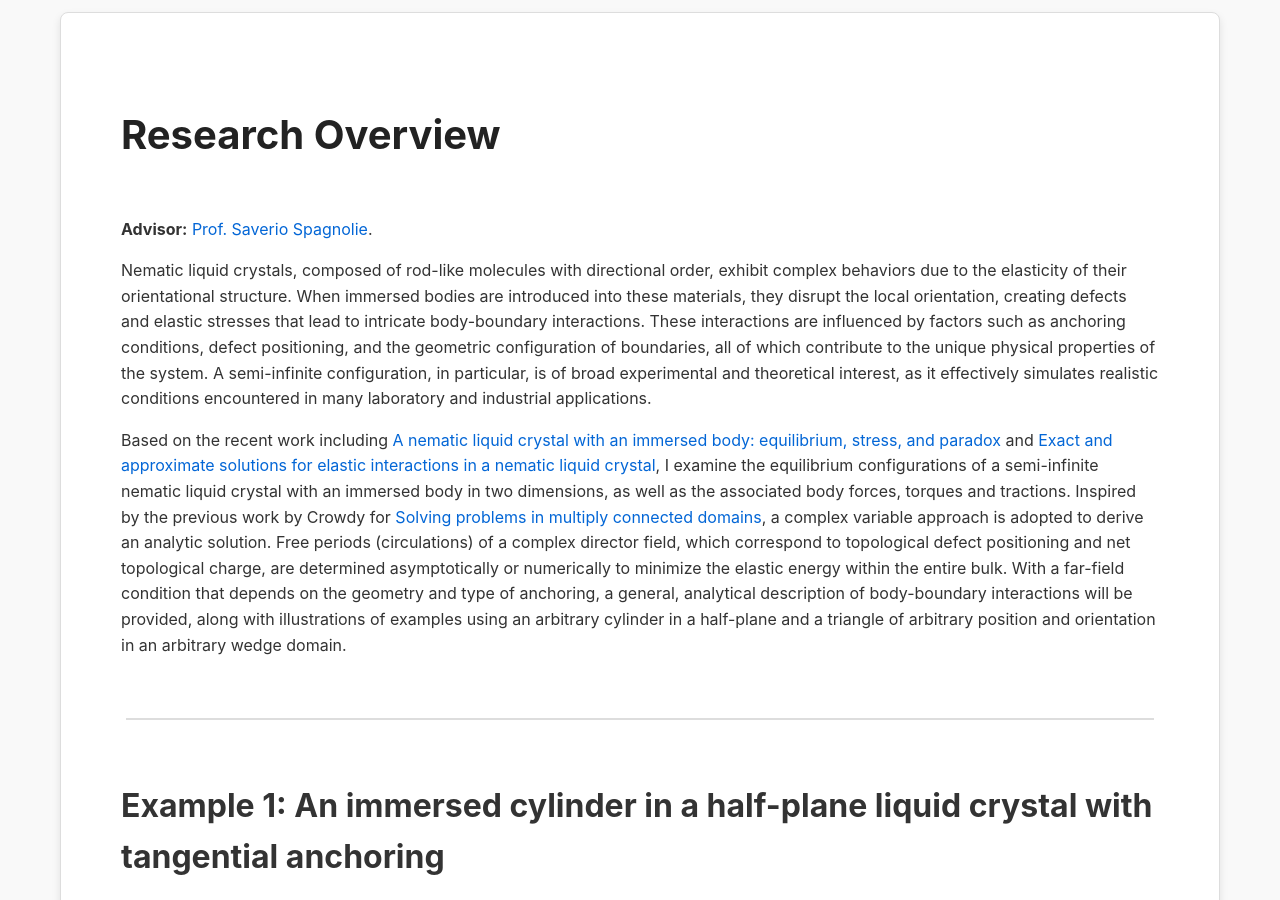
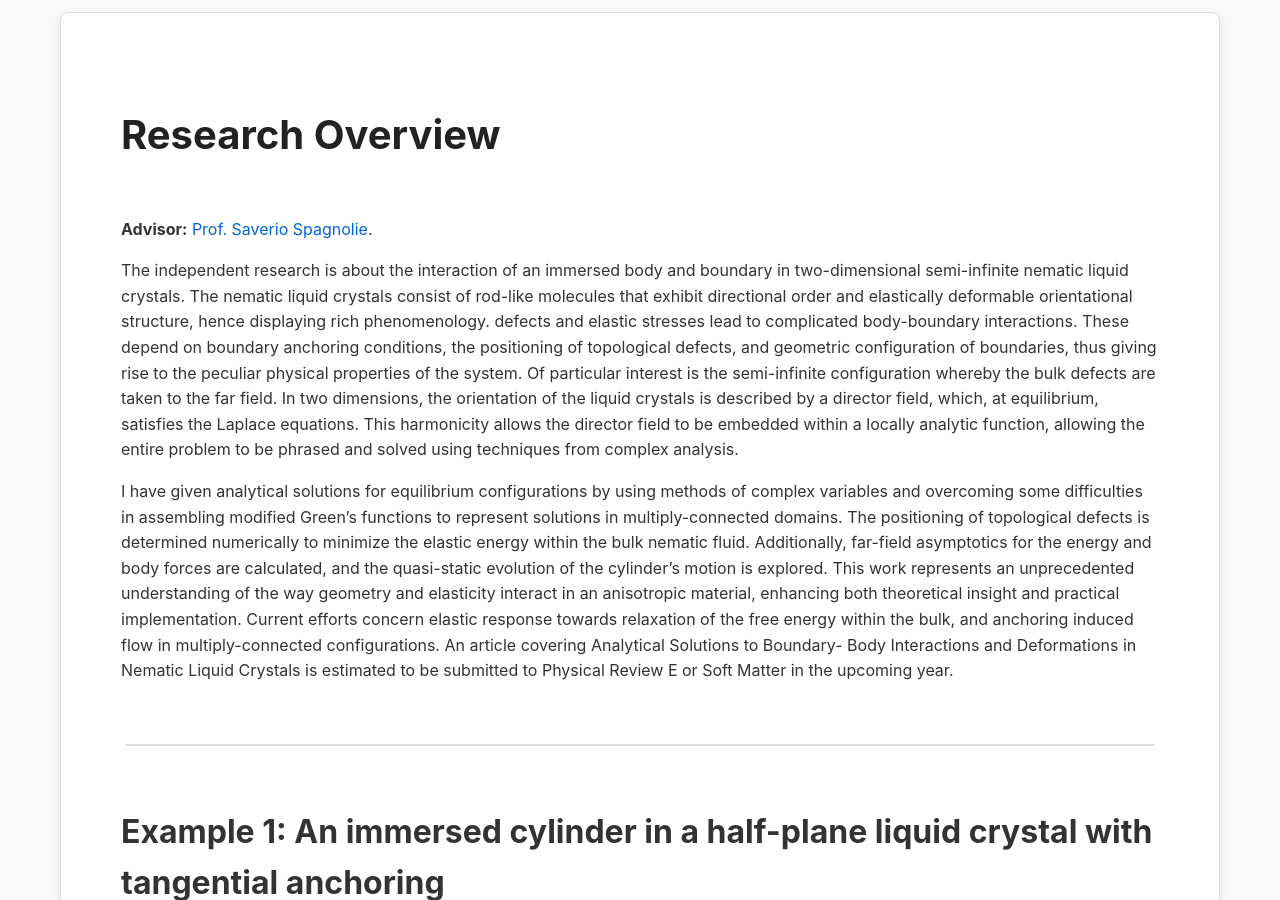
Before and after one commit to Yoon-1023/Yoon-1023.github.io, a Jekyll site: the page built from research.md, in a window 1280 px wide and 900 px high, scrolled down 278 px. Built offline with Jekyll 4.4.1, drawn with Linux system fonts in a browser that asks for light colours.

Commit message:
Update research.md

```diff
--- a/research.md
+++ b/research.md
@@ -107,10 +107,33 @@ header {
         <a href="https://people.math.wisc.edu/~spagnolie/">Prof. Saverio Spagnolie</a>.
     </p>
     <p>
-        Nematic liquid crystals, composed of rod-like molecules with directional order, exhibit complex behaviors due to the elasticity of their orientational structure. When immersed bodies are introduced into these materials, they disrupt the local orientation, creating defects and elastic stresses that lead to intricate body-boundary interactions. These interactions are influenced by factors such as anchoring conditions, defect positioning, and the geometric configuration of boundaries, all of which contribute to the unique physical properties of the system. A semi-infinite configuration, in particular, is of broad experimental and theoretical interest, as it effectively simulates realistic conditions encountered in many laboratory and industrial applications.
+      The independent research is about the
+interaction of an immersed body and boundary in two-dimensional semi-infinite nematic
+liquid crystals. The nematic liquid crystals consist of rod-like molecules that exhibit directional order and elastically deformable
+orientational structure, hence displaying rich phenomenology. defects and elastic
+stresses lead to complicated body-boundary interactions. These depend on boundary anchoring
+conditions, the positioning of topological defects, and geometric configuration of
+boundaries, thus giving rise to the peculiar physical properties of the system. Of particular
+interest is the semi-infinite configuration whereby the bulk defects are taken to the
+far field. In two dimensions, the orientation of the liquid crystals is described by a director
+field, which, at equilibrium, satisfies the Laplace equations. This harmonicity allows
+the director field to be embedded within a locally analytic function, allowing the entire
+problem to be phrased and solved using techniques from complex analysis.
     </p>
     <p>
-        Based on the recent work including <a href="#key-references">A nematic liquid crystal with an immersed body: equilibrium, stress, and paradox</a> and <a href="#key-references">Exact and approximate solutions for elastic interactions in a nematic liquid crystal</a>, I examine the equilibrium configurations of a semi-infinite nematic liquid crystal with an immersed body in two dimensions, as well as the associated body forces, torques and tractions. Inspired by the previous work by Crowdy for <a href="#key-references">Solving problems in multiply connected domains</a>, a complex variable approach is adopted to derive an analytic solution. Free periods (circulations) of a complex director field, which correspond to topological defect positioning and net topological charge, are determined asymptotically or numerically to minimize the elastic energy within the entire bulk. With a far-field condition that depends on the geometry and type of anchoring, a general, analytical description of body-boundary interactions will be provided, along with illustrations of examples using an arbitrary cylinder in a half-plane and a triangle of arbitrary position and orientation in an arbitrary wedge domain.
+      I have given
+analytical solutions for equilibrium configurations by using methods of complex variables
+and overcoming some difficulties in assembling modified Green’s functions to represent solutions in
+multiply-connected domains. The positioning of topological defects is determined numerically
+to minimize the elastic energy within the bulk nematic fluid. Additionally, far-field
+asymptotics for the energy and body forces are calculated, and the quasi-static evolution
+of the cylinder’s motion is explored. This work represents an unprecedented understanding
+of the way geometry and elasticity interact in an anisotropic material, enhancing both
+theoretical insight and practical implementation. Current efforts concern elastic response
+towards relaxation of the free energy within the bulk, and anchoring induced flow in
+multiply-connected configurations. An article covering Analytical Solutions to Boundary-
+Body Interactions and Deformations in Nematic Liquid Crystals is estimated to be submitted
+to Physical Review E or Soft Matter in the upcoming year.
     </p>
 
   <!-- Separation line -->
```
